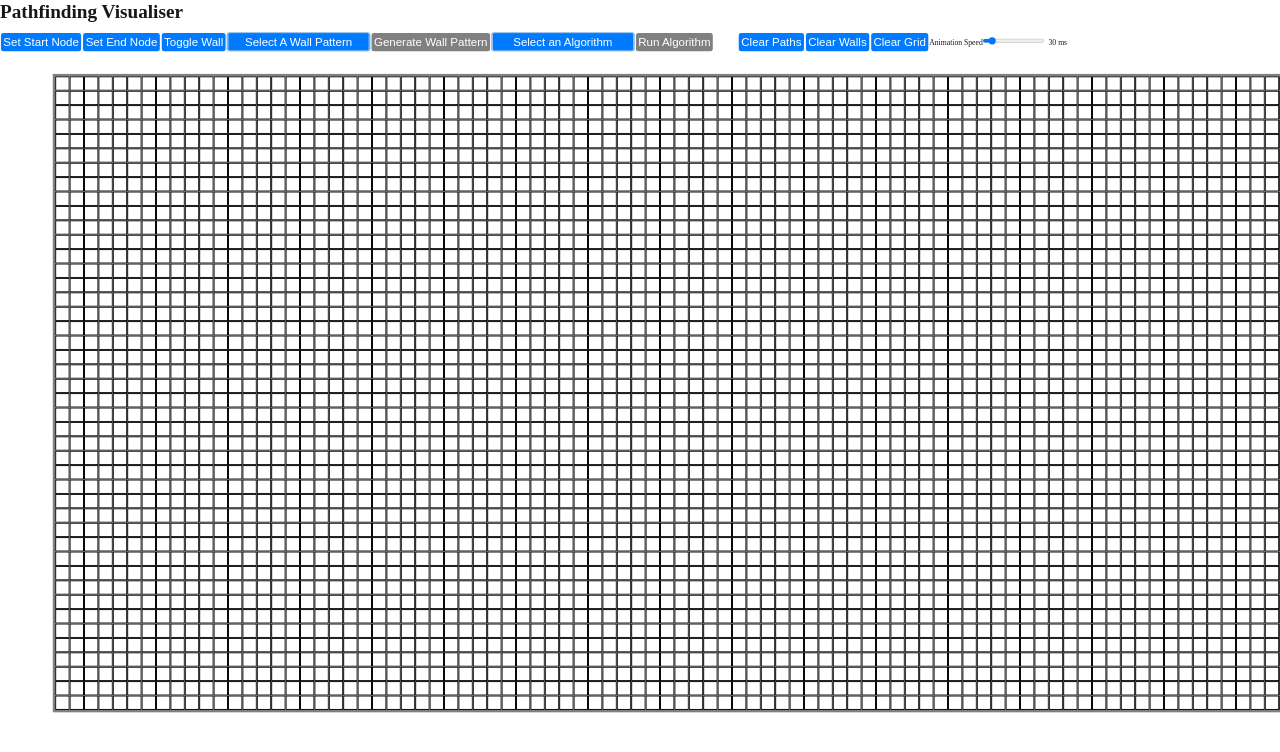
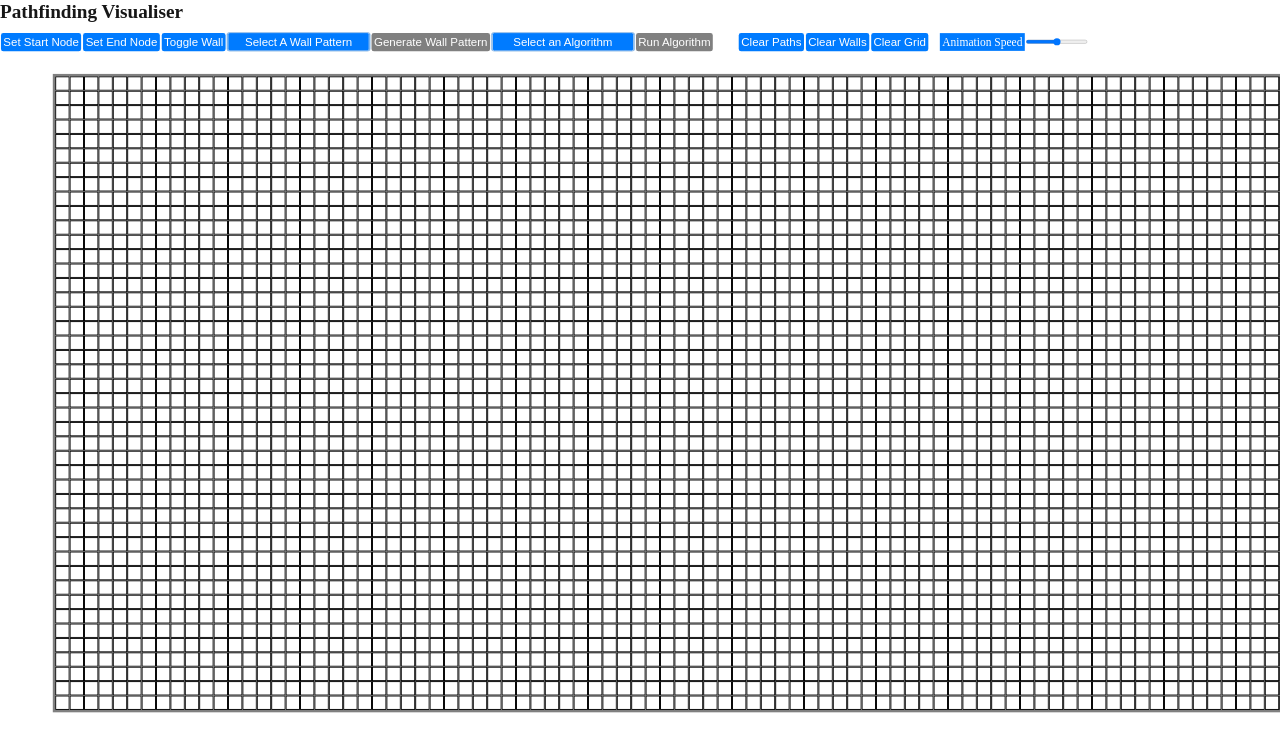
Before and after one commit to NomadicSasquatch/Pathfinding-Visualiser, a Next.js app: page / in a window 1280 px wide. Shown: the top 752 px of the page. Built offline with nearby package versions, Linux system fonts and the light colour scheme.

Commit message:
Chore: Adjusted logic, css styling for slider component

```diff
--- a/src/app/components/ControlPanel/ControlPanel.module.css
+++ b/src/app/components/ControlPanel/ControlPanel.module.css
@@ -22,6 +22,7 @@
 }
 
 .button:hover {
+  cursor: pointer;
   background-color: #0056b3;
 }
 
--- a/src/app/components/Slider/Slider.js
+++ b/src/app/components/Slider/Slider.js
@@ -1,25 +1,26 @@
 'use client';
 import React, { useState } from 'react';
 import { useGlobalDelay } from '../GlobalDelayContext/GlobalDelayContext';
+import styles from './Slider.module.css';
 
 export default function Slider() {
     const { delay, setDelay } = useGlobalDelay();
 
     const handleChange = (e) => {
-        setDelay(Number(e.target.value));
+        const reversedValue = 60 - Number(e.target.value);
+        setDelay(reversedValue);
     };
 
     return (
-        <div style={{ margin: '10px 0' }}>
-            Animation Speed
+        <div className={styles.slider}>
+            <lable className={styles.text}>Animation Speed</lable>
           <input
             type="range"
             min="10"
-            max="200"
-            value={delay}
+            max="50"
+            value={60 - delay}
             onChange={handleChange}
           />
-          <span style={{ marginLeft: '8px' }}>{delay} ms</span>
         </div>
       );
 };
--- /dev/null
+++ b/src/app/components/Slider/Slider.module.css
@@ -0,0 +1,15 @@
+.slider {
+    padding-left: 20px;
+    color: white;
+}
+
+.text {
+    display: inline-block;
+    margin: 2px;
+    background-color: #007bff;
+    color: white;
+    cursor: pointer;
+    font-size: 24px;
+    padding-right: 10px;
+    padding: 5px 5px;
+}
```
